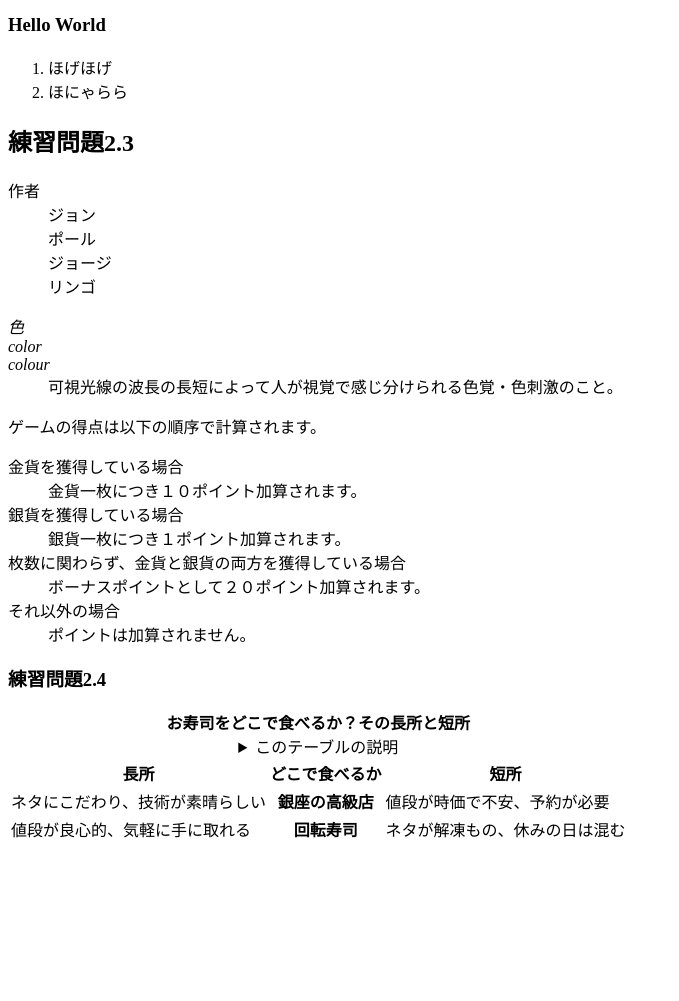
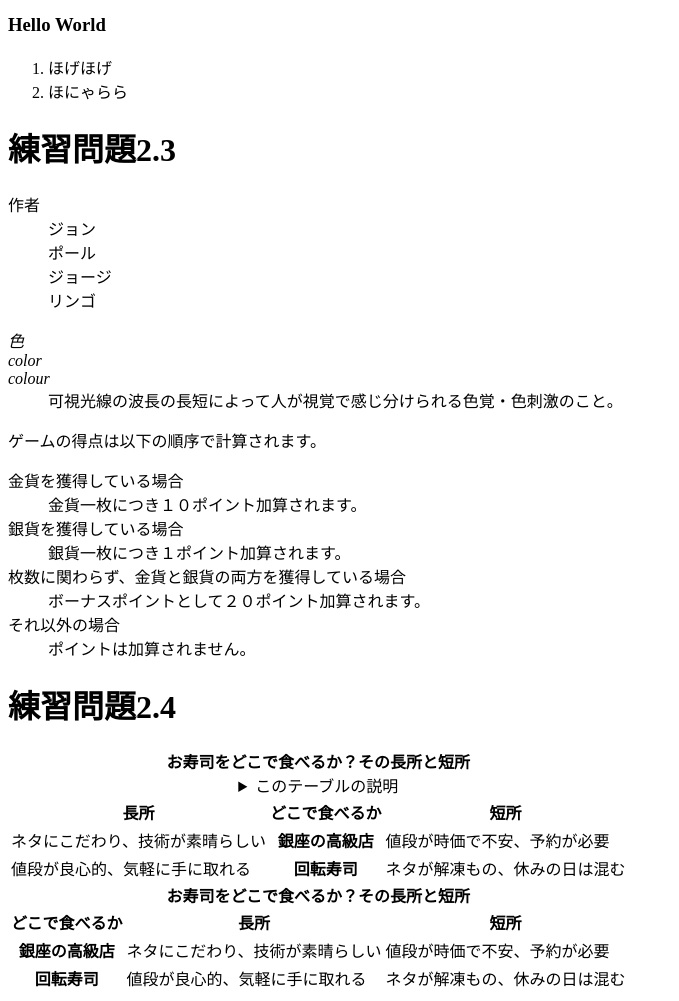
Before and after one commit to kawaguchimarina/web2022-1, a plain HTML site: page index.html in a window 1280 px wide. Shown: the part 180-1181 px from the top of the page, without its empty margins (0-679 px from the left). Before the commit the page ends 1032 px from the top, so only its background shows below. Drawn offline with Linux system fonts and the light colour scheme.

Commit message:
Update index.html

```diff
--- a/index.html
+++ b/index.html
@@ -20,7 +20,7 @@
     <li>ほにゃらら</li>
   </ol>
 
-<h2>練習問題2.3</h2>
+<h1>練習問題2.3</h1>
 
   <dl>
   <dt>作者</dt>
@@ -49,7 +49,7 @@
   <dd>ポイントは加算されません。</dd>
   </dl>
 
-<h3>練習問題2.4</h3>
+<h1>練習問題2.4</h1>
 
   <table>
   <caption>
@@ -68,6 +68,19 @@
   </tbody>
   </table>
 
+  <table>
+  <caption>
+  <strong>お寿司をどこで食べるか？その長所と短所</strong>
+  </caption>
+  <thead>
+  <tr><th>どこで食べるか</th><th>長所</th><th>短所</th></tr>
+  </thead>
+  <tbody>
+  <tr><th>銀座の高級店</th><td>ネタにこだわり、技術が素晴らしい</td><td>値段が時価で不安、予約が必要</td></tr>
+  <tr><th>回転寿司</th><td>値段が良心的、気軽に手に取れる</td><td>ネタが解凍もの、休みの日は混む</td></tr>
+  </tbody>
+  </table>
+
 
 </body>
 </html>
```
